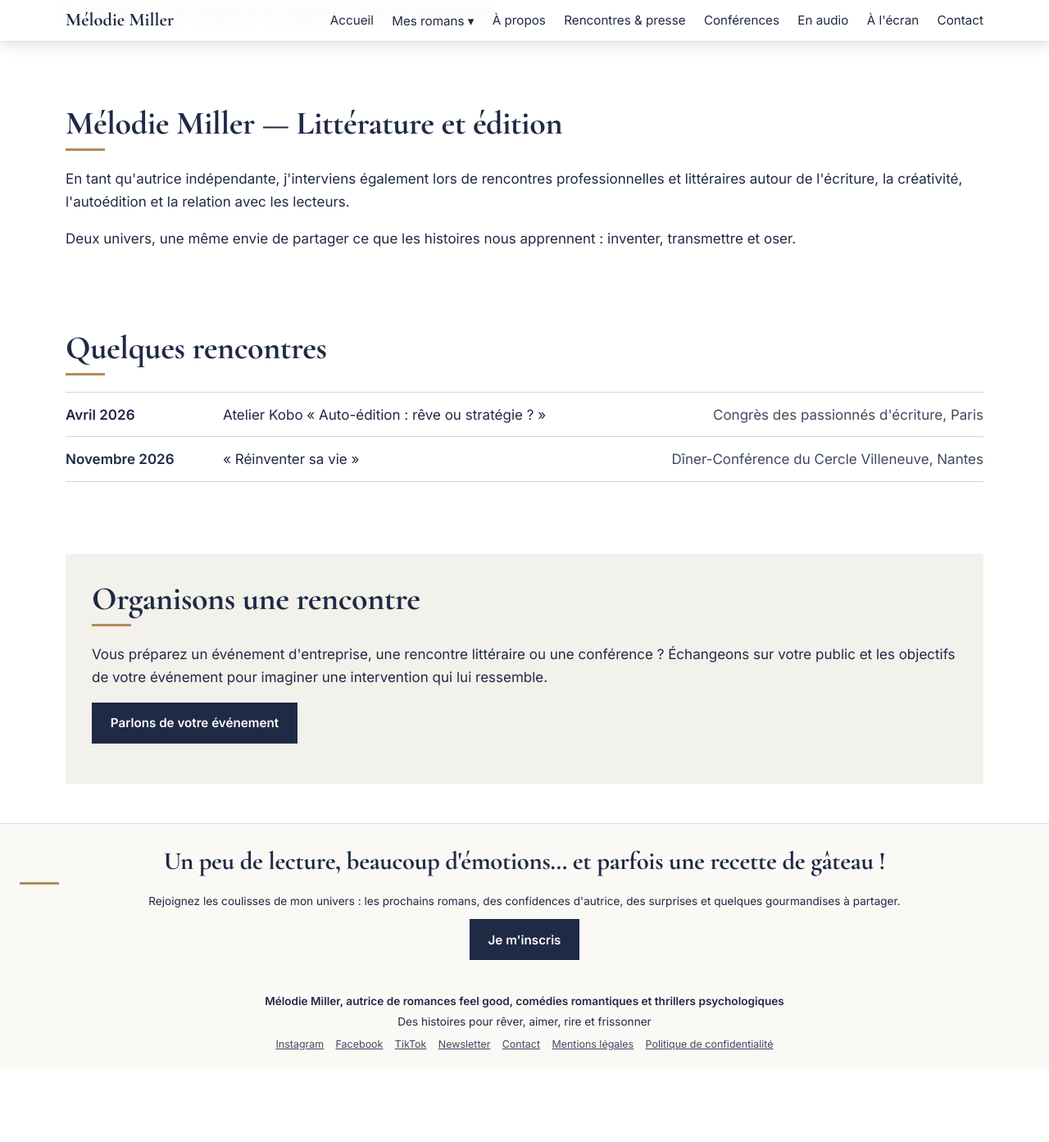
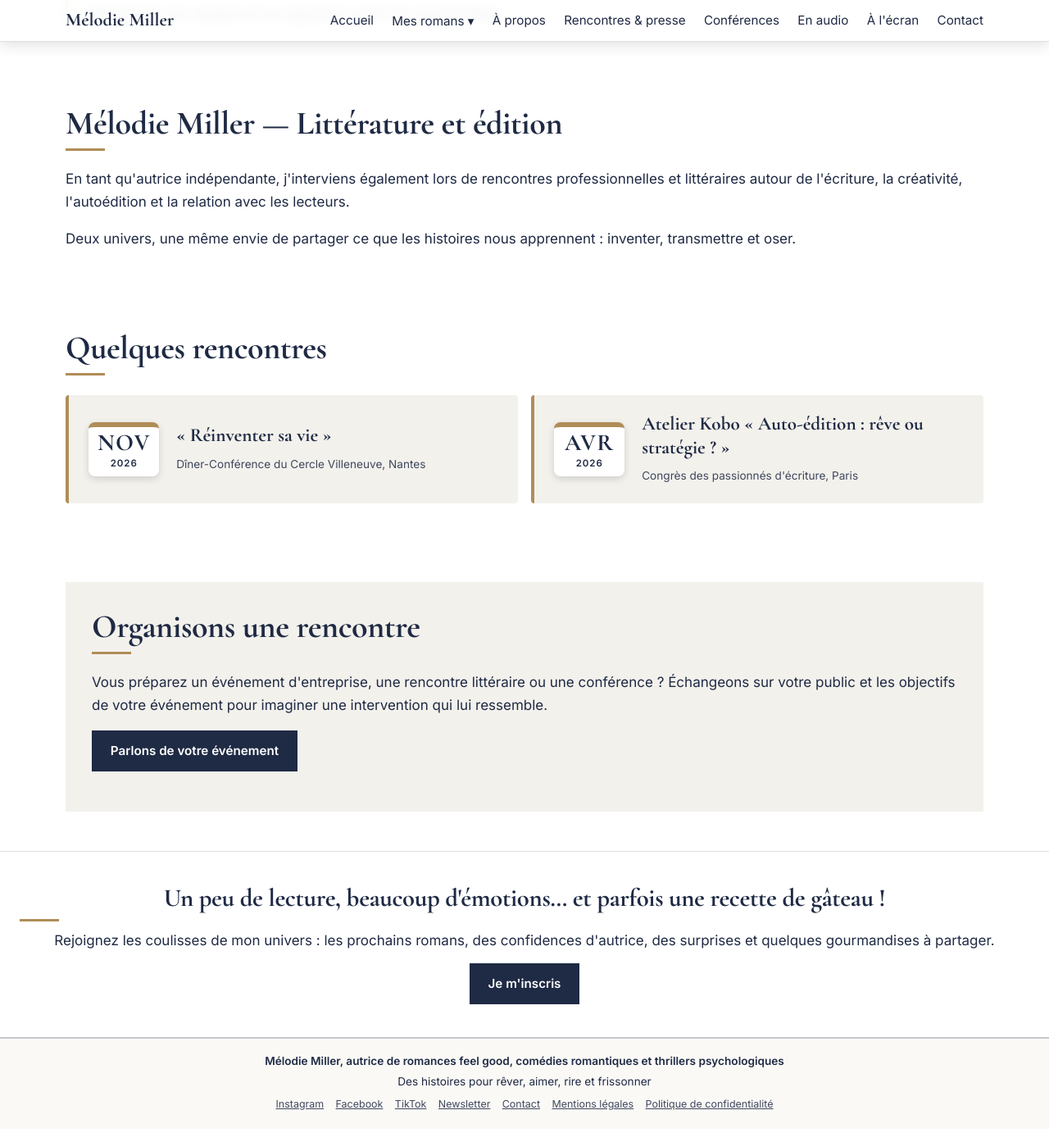
Before and after one commit to Leonore0309/melodie-miller-site, a Jekyll site: the page built from conferences/index.html, in a window 1280 px wide and 1400 px high, scrolled down 1340 px. Shown: the top 1393 px of the window at 82% size. Built offline with Jekyll 4.4.1, drawn with Linux system fonts in a browser that asks for light colours; some web fonts are replaced; before the commit the page ends 2667 px from its top, so only the background shows below that.

Commit message:
Bas de page en 2 bandes, coupure Republique 77 sur fond blanc, tuiles conferences
- Newsletter separee de la bande des mentions legales (filet + espace)
- Coupure du 5 septembre : PNG aplati sur fond blanc, vignette refaite
- Conferences : "Quelques rencontres" en tuiles calendrier marine et or

Co-Authored-By: Claude Sonnet 5.5 <noreply@anthropic.com>

```diff
--- a/_includes/footer.html
+++ b/_includes/footer.html
@@ -1,8 +1,8 @@
 {% capture nl %}{% include newsletter-lien.html %}{% endcapture %}
+{% unless page.accueil %}
+<section class="newsletter-bande" aria-label="Newsletter"><div class="large">{% include newsletter.html %}</div></section>
+{% endunless %}
 <footer class="site-footer">
-  {% unless page.accueil %}
-  <div class="newsletter-bande"><div class="large">{% include newsletter.html %}</div></div>
-  {% endunless %}
   <div class="container footer-bas">
     <p><strong>{{ site.data.site.signature }}</strong></p>
     <p>{{ site.data.site.slogan_pied }}</p>
--- a/assets/css/base.css
+++ b/assets/css/base.css
@@ -171,7 +171,8 @@ blockquote footer { font-size: .85rem; opacity: .85; }
 .fin-contact { margin-top: 2rem; font-family: var(--titre); font-size: 1.3rem; }
 
 /* Newsletter : bande pleine largeur, texte centré */
-.newsletter-bande { padding-block: 1.8rem 1.4rem; text-align: center; }
+.newsletter-bande { margin-top: 3rem; padding-block: 2.5rem; text-align: center; border-top: 1px solid color-mix(in srgb, var(--fg) 15%, transparent); border-bottom: 2px solid color-mix(in srgb, var(--fg) 25%, transparent); }
+.newsletter-bande + .site-footer { margin-top: 0; border-top: 0; }
 .newsletter-bande .large { width: min(1400px, 100% - 3rem); margin-inline: auto; }
 .newsletter h2 { font-size: clamp(1.4rem, 2.4vw, 2rem); margin-bottom: .3em; }
 .newsletter h2 { text-wrap: balance; }
--- a/assets/css/univers-conference.css
+++ b/assets/css/univers-conference.css
@@ -8,3 +8,10 @@
 [data-univers="conference"] .cta { background: var(--conf-soft); padding: 2rem; margin-block: 2rem; }
 [data-univers="conference"] .photo img { border-radius: 0; }
 [data-univers="conference"] .photo figcaption { color: var(--conf-fg); }
+
+/* « Quelques rencontres » : tuiles calendrier marine et or */
+.conf-evts { grid-template-columns: repeat(auto-fill, minmax(min(100%, 380px), 1fr)); }
+[data-univers="conference"] .conf-evts .evt { background: var(--conf-soft); padding: 1.3rem 1.5rem; gap: 1.3rem; border-left: 4px solid var(--conf-gold); border-radius: 4px; }
+[data-univers="conference"] .conf-evts .evt-cal { width: 5.4rem; border-top-color: var(--conf-gold); background: #fff; color: var(--conf-fg); }
+[data-univers="conference"] .conf-evts .evt-jour { font-size: 1.8rem; letter-spacing: .04em; }
+[data-univers="conference"] .conf-evts .evt-titre { font-family: var(--conf-titre); font-size: 1.45rem; font-weight: 700; }
--- a/conferences/index.html
+++ b/conferences/index.html
@@ -37,9 +37,17 @@ permalink: /conferences/
 
 <section class="container section">
   <h2>{{ c.rencontres.titre }}</h2>
-  <ul class="agenda">
-    {% for e in c.rencontres.liste %}
-    <li><span class="agenda-date">{{ e.quand }}</span><span class="agenda-titre">{{ e.sujet }}</span><span class="agenda-lieu">{{ e.lieu }}</span></li>
+  {% assign liste = c.rencontres.liste | reverse %}
+  <ul class="agenda-evts conf-evts">
+    {% for e in liste %}
+    {% assign q = e.quand | split: " " %}
+    <li class="evt">
+      <div class="evt-cal"><span class="evt-jour">{{ q[0] | slice: 0, 3 | upcase }}</span><span class="evt-mois">{{ q[1] }}</span></div>
+      <div class="evt-corps">
+        <h3 class="evt-titre">{{ e.sujet }}</h3>
+        <span class="evt-lieu">{{ e.lieu }}</span>
+      </div>
+    </li>
     {% endfor %}
   </ul>
 </section>
```
Also changed, not shown: assets/img/presse/republique-77-2026-vignette.jpg, assets/img/presse/republique-77-2026.jpg.
